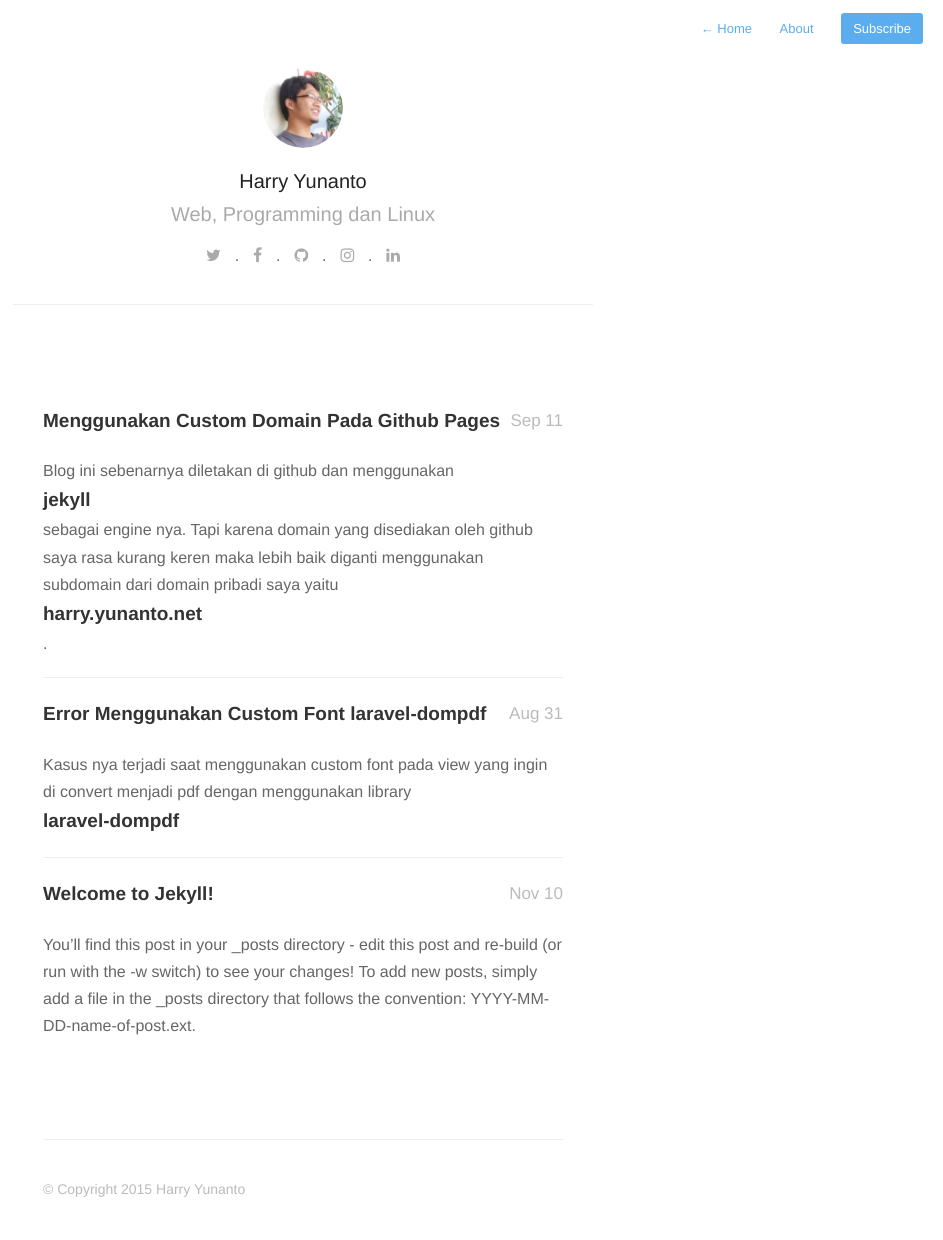
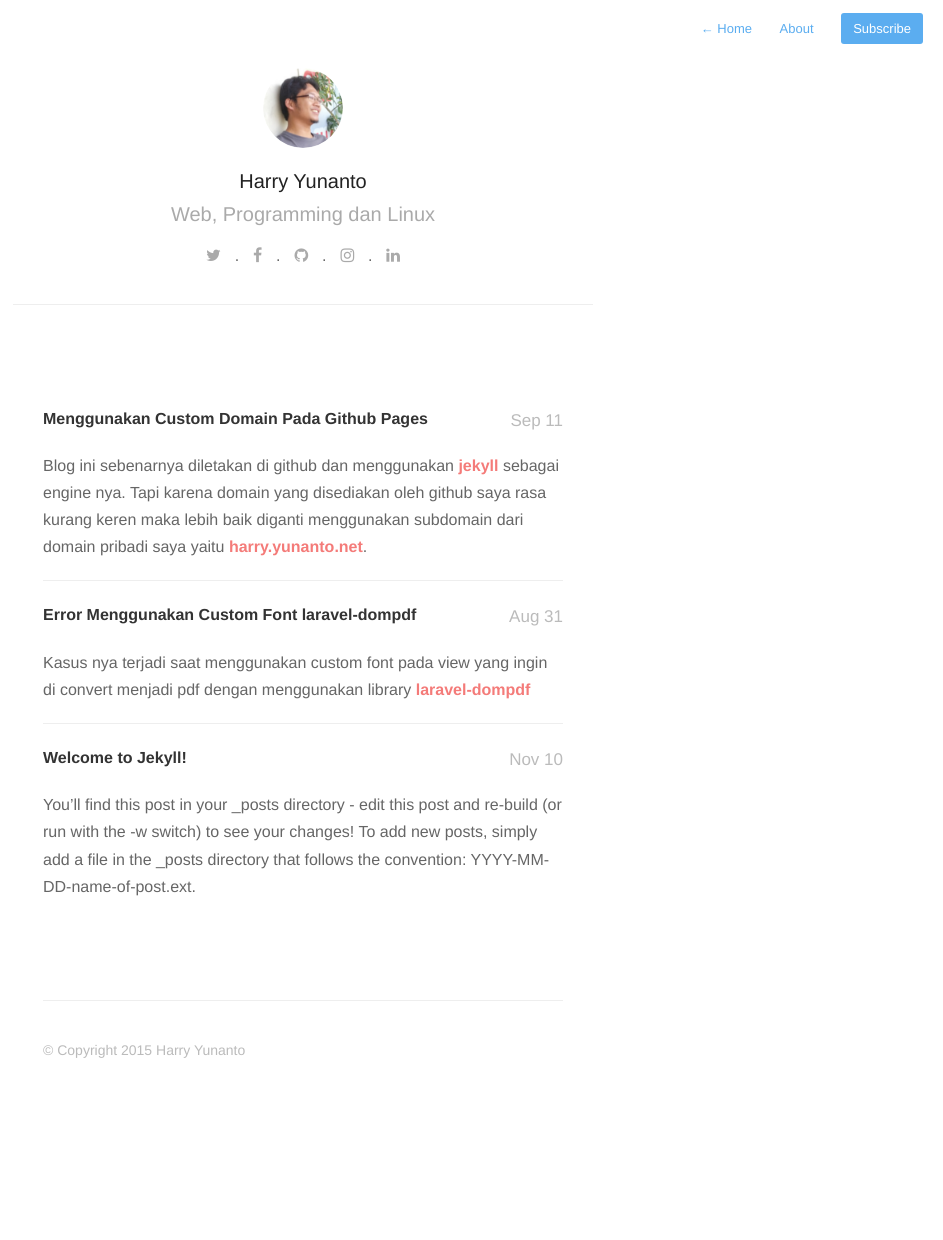
Before and after one commit to iorme/iorme.github.io, a Jekyll site: the page built from index.html, in a window 1280 px wide. Shown: the whole page, without its empty margins (337-1280 px from the left). Built offline with Jekyll 4.4.1, drawn with Linux system fonts in a browser that asks for light colours; nearby versions of some CDN libraries; Markdown is read by kramdown in place of the engine named in the settings; the list of posts is cut into pages by our own code; after the commit the page ends 1101 px from its top, so only the background shows below that.

Commit message:
change link color on post-list and post-body

```diff
--- a/_includes/post-list.html
+++ b/_includes/post-list.html
@@ -3,7 +3,9 @@
         <li>
             <a href="{{ site.baseurl }}{{ post.url | remove_first: '/' }}"><aside class="dates">{{ post.date | date:"%b %d" }}</aside></a>
             <a href="{{ site.baseurl }}{{ post.url | remove_first: '/' }}">{{ post.title }}</a>
-            <p class="excerpt">{{ post.excerpt }}</p>
+            <p>
+            {{ post.excerpt }}
+            </p>
         </li>
     {% endfor %}
 </ul>
--- a/assets/css/style.css
+++ b/assets/css/style.css
@@ -179,10 +179,10 @@ a,
 #title:hover {
 	text-decoration: none;
 	color: #5badf0;
-	color: #5694f1;
 }
 
-p a { color: #5694f1; }
+p a { color: #F47B79; }
+p a:hover { color:  #5badf0; }
 
 /*Transitions*/
 a,
@@ -402,8 +402,11 @@ Post List
 
 #post-list a {
 	color: #333;
-	display: block;
-	font: bold 19px/1.7 "Helvetica Neue",helvetica,Arial,sans-serif;
+	font: bold 1em/1.7 "Helvetica Neue",helvetica,Arial,sans-serif;
+}
+
+#post-list p a {
+	color: #F47B79;
 }
 
 #post-list .dates {
```
